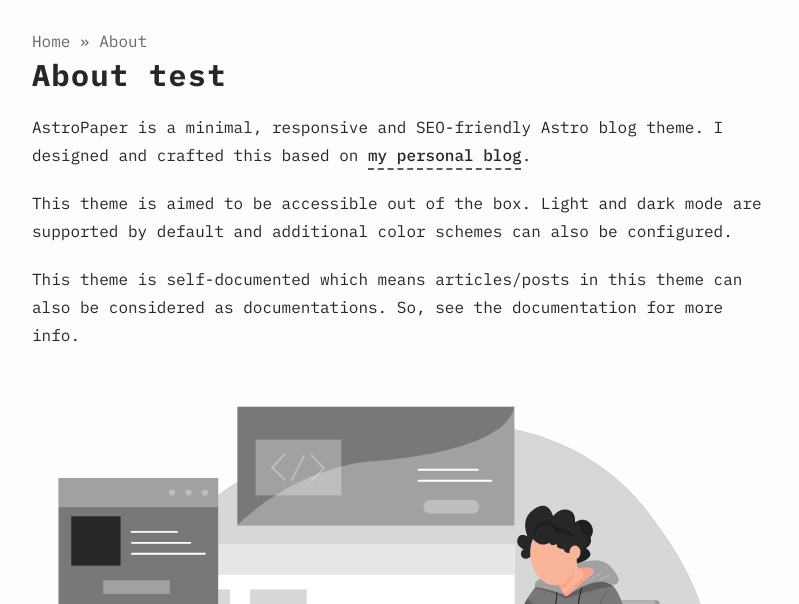
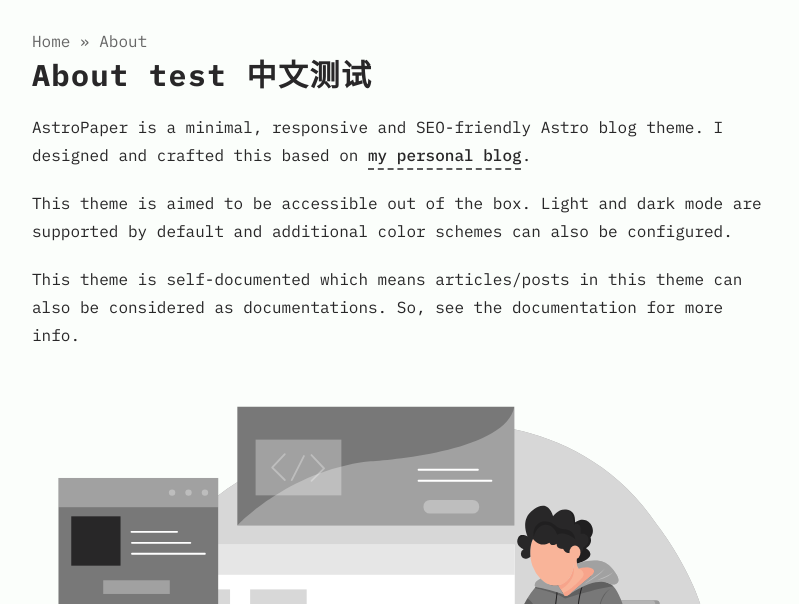
Before and after one commit to foenwhite/astro-blog-test, an Astro site: page /about in a window 1280 px wide. Shown: the part 196-800 px from the top of the page, without its empty margins (240-1039 px from the left). Built offline with nearby package versions, Linux system fonts and the light colour scheme; Astro itself is replaced by a stand-in of ours.

Commit message:
Update src/pages/about.md (via Pages CMS)

```diff
--- a/src/pages/about.md
+++ b/src/pages/about.md
@@ -1,6 +1,6 @@
 ---
 layout: ../layouts/AboutLayout.astro
-title: About test
+title: About test 中文测试
 ---
 AstroPaper is a minimal, responsive and SEO-friendly Astro blog theme. I designed and crafted this based on [my personal blog](https://satnaing.dev/blog).
 
```
